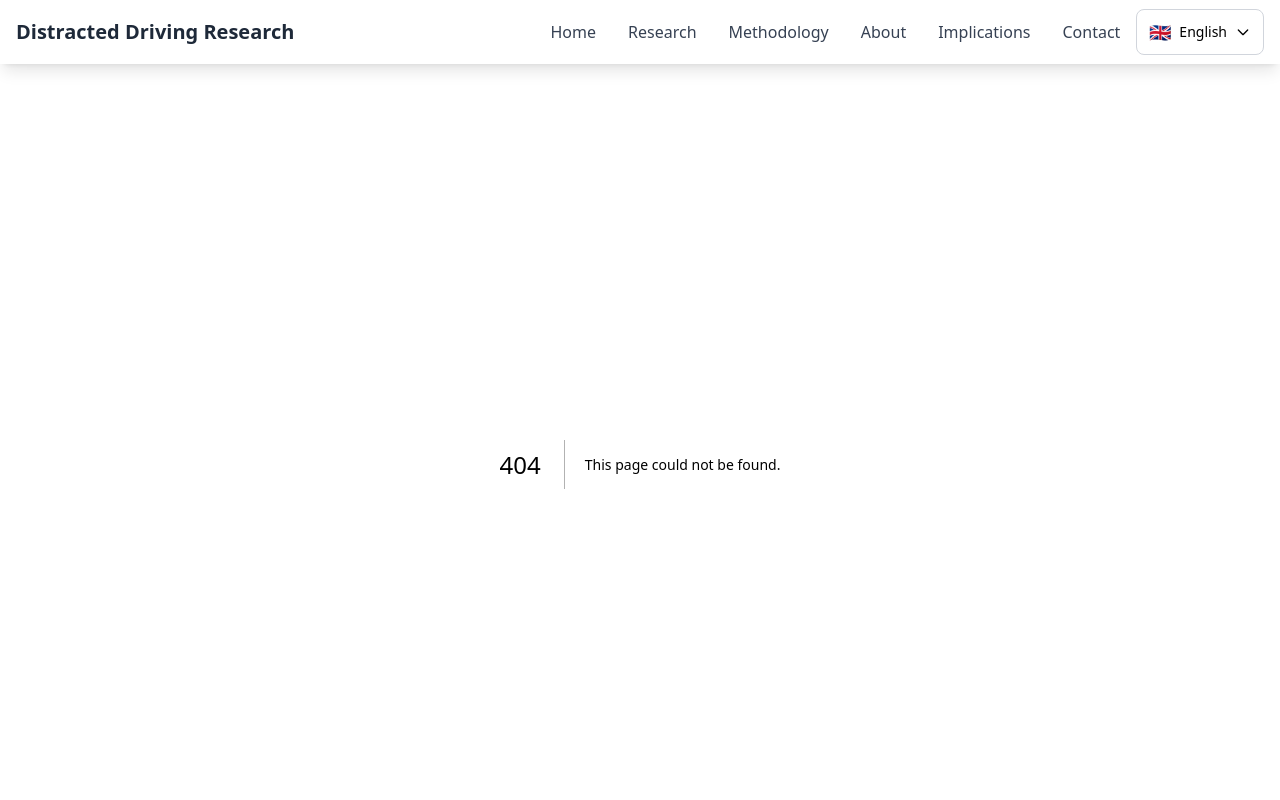
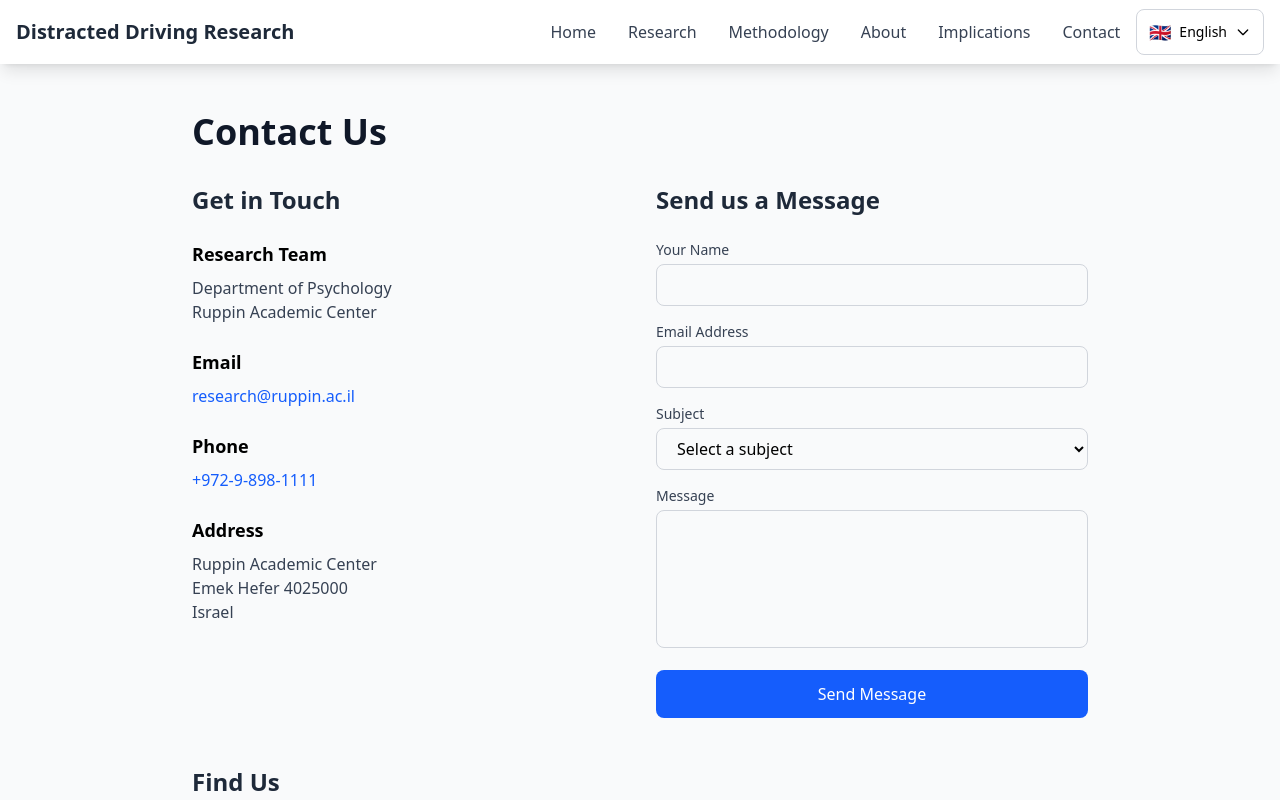
Before and after one commit to WilliamGiammona/odel-project, a Next.js app: page /contact in a window 1280 px wide. Before the commit this address had no page. Shown: the top 800 px of the page. Built offline with nearby package versions, Linux system fonts and the light colour scheme.

Commit message:
initial commit

```diff
--- /dev/null
+++ b/app/contact/page.tsx
@@ -0,0 +1,225 @@
+"use client";
+
+import { useLanguage } from "../contexts/LanguageContext";
+import { useState } from "react";
+
+export default function ContactPage() {
+  const { language } = useLanguage();
+  const [formData, setFormData] = useState({
+    name: "",
+    email: "",
+    subject: "",
+    message: "",
+  });
+
+  const handleSubmit = (e: React.FormEvent) => {
+    e.preventDefault();
+    // Handle form submission here
+    console.log("Form submitted:", formData);
+    // You would typically send this to a backend service
+    alert(
+      language === "en" ? "Thank you for your message!" : "תודה על הודעתך!"
+    );
+  };
+
+  const handleChange = (
+    e: React.ChangeEvent<
+      HTMLInputElement | HTMLTextAreaElement | HTMLSelectElement
+    >
+  ) => {
+    setFormData({
+      ...formData,
+      [e.target.name]: e.target.value,
+    });
+  };
+
+  return (
+    <div className="container mx-auto px-4 py-12">
+      <div className="max-w-4xl mx-auto">
+        <h1 className="text-4xl font-bold text-gray-900 mb-8">
+          {language === "en" ? "Contact Us" : "צור קשר"}
+        </h1>
+
+        <div className="grid md:grid-cols-2 gap-8">
+          {/* Contact Information */}
+          <div>
+            <h2 className="text-2xl font-semibold text-gray-800 mb-6">
+              {language === "en" ? "Get in Touch" : "יצירת קשר"}
+            </h2>
+
+            <div className="space-y-6">
+              <div>
+                <h3 className="font-semibold text-lg mb-2">
+                  {language === "en" ? "Research Team" : "צוות המחקר"}
+                </h3>
+                <p className="text-gray-700">
+                  {language === "en"
+                    ? "Department of Psychology"
+                    : "החוג לפסיכולוגיה"}
+                  <br />
+                  {language === "en"
+                    ? "Ruppin Academic Center"
+                    : "המרכז האקדמי רופין"}
+                </p>
+              </div>
+
+              <div>
+                <h3 className="font-semibold text-lg mb-2">
+                  {language === "en" ? "Email" : "דוא״ל"}
+                </h3>
+                <a
+                  href="mailto:research@ruppin.ac.il"
+                  className="text-blue-600 hover:underline"
+                >
+                  research@ruppin.ac.il
+                </a>
+              </div>
+
+              <div>
+                <h3 className="font-semibold text-lg mb-2">
+                  {language === "en" ? "Phone" : "טלפון"}
+                </h3>
+                <a
+                  href="tel:+97298981111"
+                  className="text-blue-600 hover:underline"
+                >
+                  +972-9-898-1111
+                </a>
+              </div>
+
+              <div>
+                <h3 className="font-semibold text-lg mb-2">
+                  {language === "en" ? "Address" : "כתובת"}
+                </h3>
+                <p className="text-gray-700 whitespace-pre-line">
+                  {language === "en"
+                    ? "Ruppin Academic Center\nEmek Hefer 4025000\nIsrael"
+                    : "המרכז האקדמי רופין\nעמק חפר 4025000\nישראל"}
+                </p>
+              </div>
+            </div>
+          </div>
+
+          {/* Contact Form */}
+          <div>
+            <h2 className="text-2xl font-semibold text-gray-800 mb-6">
+              {language === "en" ? "Send us a Message" : "שלח לנו הודעה"}
+            </h2>
+
+            <form onSubmit={handleSubmit} className="space-y-4">
+              <div>
+                <label
+                  htmlFor="name"
+                  className="block text-sm font-medium text-gray-700 mb-1"
+                >
+                  {language === "en" ? "Your Name" : "שמך"}
+                </label>
+                <input
+                  type="text"
+                  id="name"
+                  name="name"
+                  value={formData.name}
+                  onChange={handleChange}
+                  required
+                  className="w-full px-4 py-2 border border-gray-300 rounded-lg focus:ring-2 focus:ring-blue-500 focus:border-transparent"
+                />
+              </div>
+
+              <div>
+                <label
+                  htmlFor="email"
+                  className="block text-sm font-medium text-gray-700 mb-1"
+                >
+                  {language === "en" ? "Email Address" : "כתובת דוא״ל"}
+                </label>
+                <input
+                  type="email"
+                  id="email"
+                  name="email"
+                  value={formData.email}
+                  onChange={handleChange}
+                  required
+                  className="w-full px-4 py-2 border border-gray-300 rounded-lg focus:ring-2 focus:ring-blue-500 focus:border-transparent"
+                />
+              </div>
+
+              <div>
+                <label
+                  htmlFor="subject"
+                  className="block text-sm font-medium text-gray-700 mb-1"
+                >
+                  {language === "en" ? "Subject" : "נושא"}
+                </label>
+                <select
+                  id="subject"
+                  name="subject"
+                  value={formData.subject}
+                  onChange={handleChange}
+                  required
+                  className="w-full px-4 py-2 border border-gray-300 rounded-lg focus:ring-2 focus:ring-blue-500 focus:border-transparent"
+                >
+                  <option value="">
+                    {language === "en" ? "Select a subject" : "בחר נושא"}
+                  </option>
+                  <option value="general">
+                    {language === "en" ? "General Inquiry" : "פנייה כללית"}
+                  </option>
+                  <option value="research">
+                    {language === "en"
+                      ? "Research Collaboration"
+                      : "שיתוף פעולה מחקרי"}
+                  </option>
+                  <option value="media">
+                    {language === "en" ? "Media Request" : "בקשת מדיה"}
+                  </option>
+                  <option value="participation">
+                    {language === "en"
+                      ? "Study Participation"
+                      : "השתתפות במחקר"}
+                  </option>
+                </select>
+              </div>
+
+              <div>
+                <label
+                  htmlFor="message"
+                  className="block text-sm font-medium text-gray-700 mb-1"
+                >
+                  {language === "en" ? "Message" : "הודעה"}
+                </label>
+                <textarea
+                  id="message"
+                  name="message"
+                  value={formData.message}
+                  onChange={handleChange}
+                  required
+                  rows={5}
+                  className="w-full px-4 py-2 border border-gray-300 rounded-lg focus:ring-2 focus:ring-blue-500 focus:border-transparent resize-none"
+                />
+              </div>
+
+              <button
+                type="submit"
+                className="w-full bg-blue-600 text-white font-medium py-3 px-6 rounded-lg hover:bg-blue-700 transition-colors"
+              >
+                {language === "en" ? "Send Message" : "שלח הודעה"}
+              </button>
+            </form>
+          </div>
+        </div>
+
+        {/* Map Section (Optional) */}
+        <div className="mt-12">
+          <h2 className="text-2xl font-semibold text-gray-800 mb-6">
+            {language === "en" ? "Find Us" : "מצא אותנו"}
+          </h2>
+          <div className="bg-gray-200 h-64 rounded-lg flex items-center justify-center">
+            <p className="text-gray-500">
+              {language === "en" ? "Map placeholder" : "מפה"}
+            </p>
+          </div>
+        </div>
+      </div>
+    </div>
+  );
+}
```
